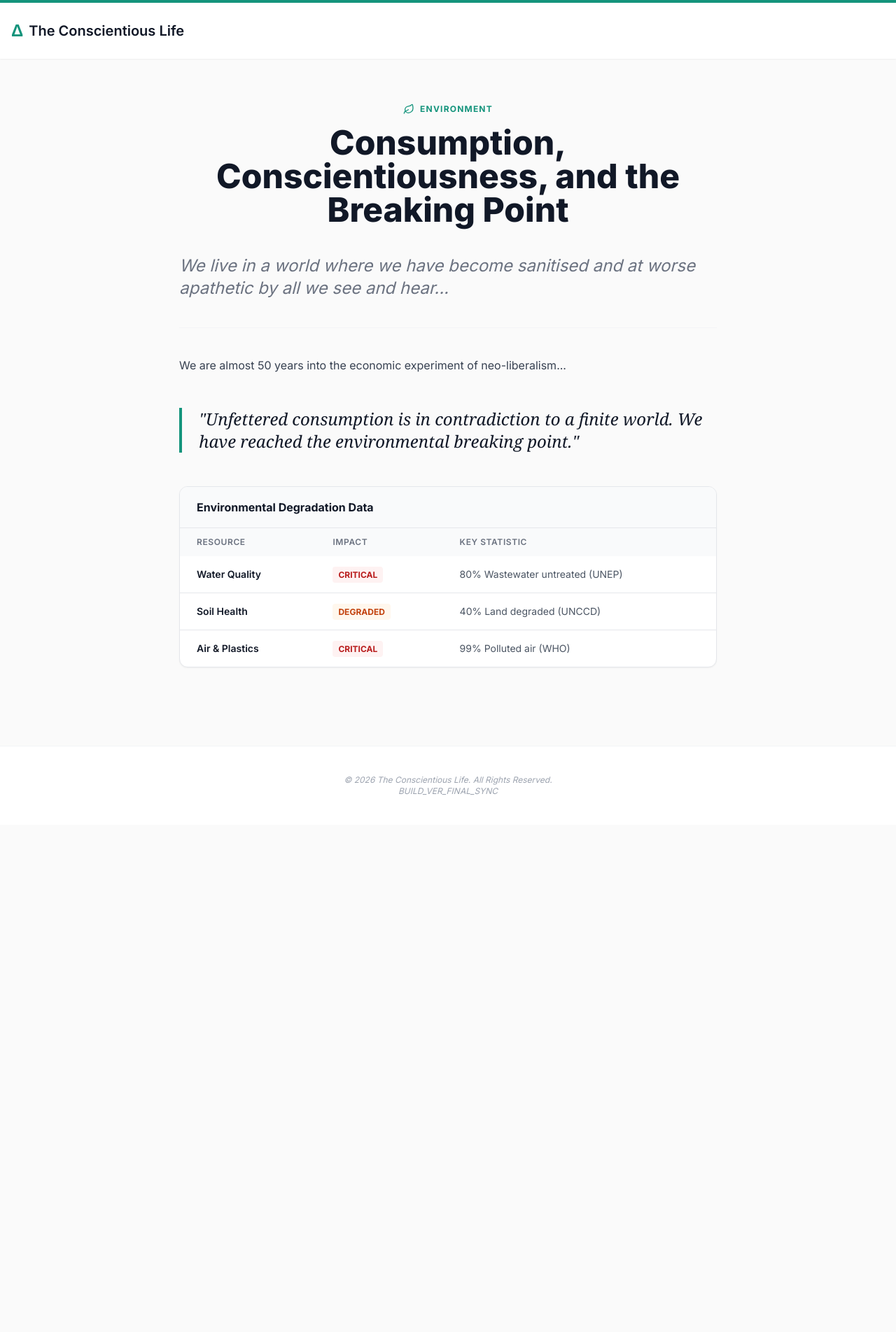
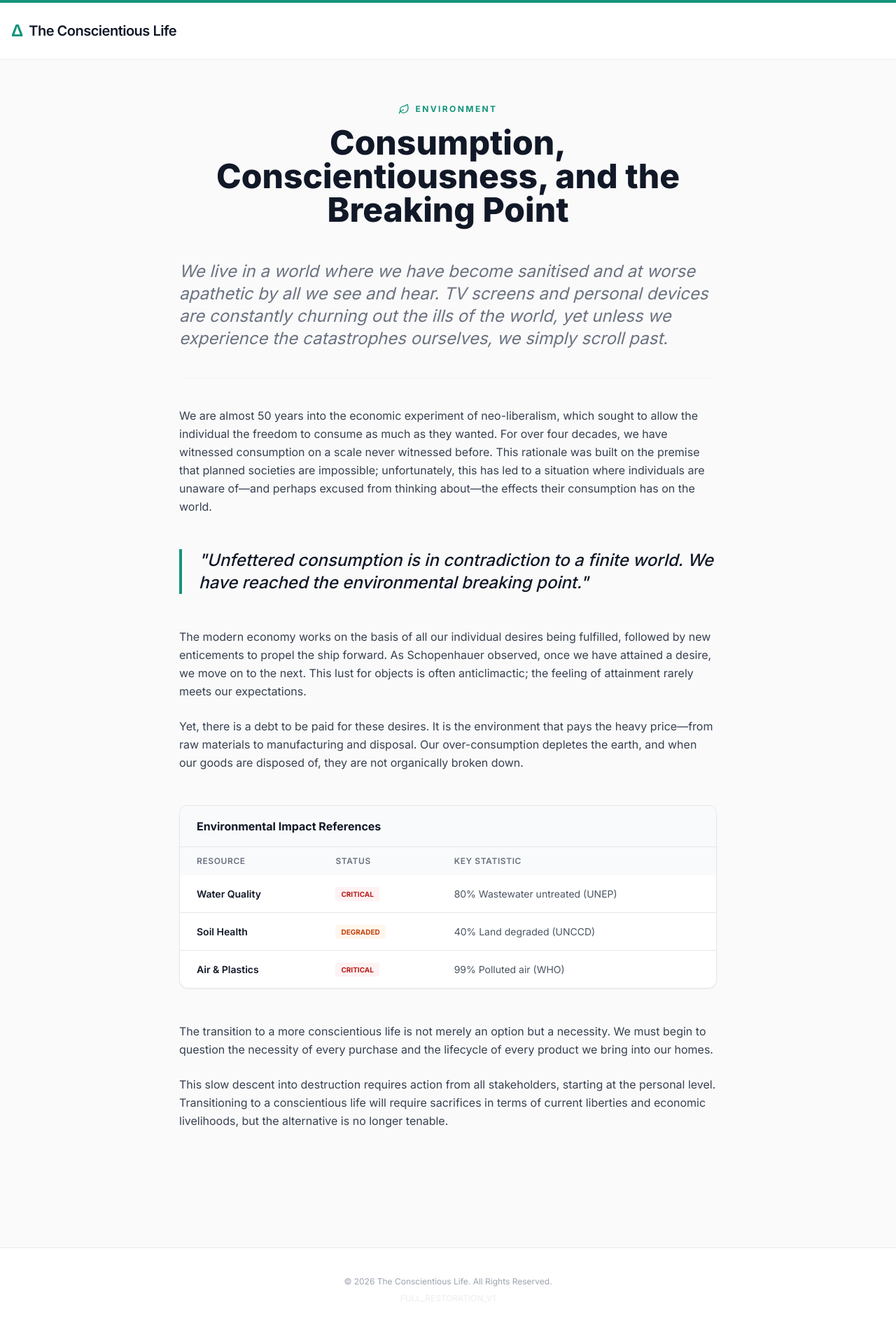
Before and after one commit to theconscientiouslife1-coder/TheCL, a Jekyll site: the page the_environment_main_article.html, which Jekyll copies as it is, in a window 1280 px wide. Shown: the whole page at 70% size. Built offline with Jekyll 4.4.1, drawn with Linux system fonts in a browser that asks for light colours; nearby versions of some CDN libraries; before the commit the page ends 1179 px from its top, so only the background shows below that.

Commit message:
Full Article and References Restoration

```diff
--- a/the_environment_main_article.html
+++ b/the_environment_main_article.html
@@ -3,11 +3,14 @@
 <head>
     <meta charset="UTF-8">
     <meta name="viewport" content="width=device-width, initial-scale=1.0">
-    <title>The Environment - The Conscientious Life</title>
+    <title>The Environment: Consumption & Neo-liberalism - The Conscientious Life</title>
     <script src="https://cdn.tailwindcss.com"></script>
     <script src="https://unpkg.com/lucide@latest"></script>
-    <link href="https://fonts.googleapis.com/css2?family=Inter:wght@400;600;700;800&display=swap" rel="stylesheet">
-    <style>body { font-family: 'Inter', sans-serif; }</style>
+    <link href="https://fonts.googleapis.com/css2?family=Inter:wght@400;500;600;700;800&display=swap" rel="stylesheet">
+    <style>
+        body { font-family: 'Inter', sans-serif; }
+        .prose blockquote { border-left-color: #14947c; font-style: italic; color: #111827; }
+    </style>
 </head>
 <body class="bg-neutral-50 text-gray-800 flex flex-col min-h-screen">
 
@@ -15,7 +18,7 @@
         <div class="container mx-auto px-4 py-4 md:py-6">
             <a href="/" class="flex items-center space-x-2 no-underline">
                 <span class="text-2xl font-bold text-[#14947c]">Δ</span>
-                <span class="text-lg md:text-xl font-semibold text-gray-900">The Conscientious Life</span>
+                <span class="text-lg md:text-xl font-semibold text-gray-900 tracking-tight">The Conscientious Life</span>
             </a>
         </div>
     </header>
@@ -23,64 +26,78 @@
     <main class="flex-grow container mx-auto px-4 py-10 md:py-16">
         <div class="max-w-3xl mx-auto">
             <article>
-                <header class="mb-10 text-center">
-                    <div class="flex justify-center items-center space-x-2 text-[#14947c] mb-4 uppercase tracking-widest text-xs font-bold">
+                <header class="mb-12 text-center">
+                    <div class="flex justify-center items-center space-x-2 text-[#14947c] mb-4 uppercase tracking-[0.2em] text-xs font-bold">
                         <i data-lucide="leaf" class="w-4 h-4"></i>
                         <span>Environment</span>
                     </div>
-                    <h1 class="text-3xl md:text-5xl font-extrabold text-gray-900 leading-tight mb-6">Consumption, Conscientiousness, and the Breaking Point</h1>
+                    <h1 class="text-3xl md:text-5xl font-extrabold text-gray-900 leading-tight mb-8">
+                        Consumption, Conscientiousness, and the Breaking Point
+                    </h1>
                 </header>
 
                 <div class="prose prose-lg max-w-none text-gray-700 leading-relaxed">
-                    <p class="text-xl md:text-2xl text-gray-500 italic mb-10 border-b border-gray-100 pb-10">We live in a world where we have become sanitised and at worse apathetic by all we see and hear...</p>
+                    <p class="text-xl md:text-2xl text-gray-500 italic mb-10 border-b border-gray-100 pb-10">
+                        We live in a world where we have become sanitised and at worse apathetic by all we see and hear. TV screens and personal devices are constantly churning out the ills of the world, yet unless we experience the catastrophes ourselves, we simply scroll past.
+                    </p>
 
-                    <p class="mb-6">We are almost 50 years into the economic experiment of neo-liberalism...</p>
+                    <p class="mb-6">We are almost 50 years into the economic experiment of neo-liberalism, which sought to allow the individual the freedom to consume as much as they wanted. For over four decades, we have witnessed consumption on a scale never witnessed before. This rationale was built on the premise that planned societies are impossible; unfortunately, this has led to a situation where individuals are unaware of—and perhaps excused from thinking about—the effects their consumption has on the world.</p>
 
-                    <blockquote class="border-l-4 border-[#14947c] pl-6 my-12 italic text-2xl text-gray-900 font-medium font-serif">
+                    <blockquote class="border-l-4 border-[#14947c] pl-6 my-12 italic text-2xl text-gray-900 font-medium">
                         "Unfettered consumption is in contradiction to a finite world. We have reached the environmental breaking point."
                     </blockquote>
 
+                    <p class="mb-6">The modern economy works on the basis of all our individual desires being fulfilled, followed by new enticements to propel the ship forward. As Schopenhauer observed, once we have attained a desire, we move on to the next. This lust for objects is often anticlimactic; the feeling of attainment rarely meets our expectations.</p>
+
+                    <p class="mb-6">Yet, there is a debt to be paid for these desires. It is the environment that pays the heavy price—from raw materials to manufacturing and disposal. Our over-consumption depletes the earth, and when our goods are disposed of, they are not organically broken down.</p>
+
                     <div class="my-12 overflow-hidden border border-gray-200 rounded-xl shadow-sm bg-white">
                         <div class="bg-gray-50 px-6 py-4 border-b border-gray-200">
-                            <h3 class="font-bold text-gray-900">Environmental Degradation Data</h3>
+                            <h3 class="font-bold text-gray-900">Environmental Impact References</h3>
                         </div>
                         <div class="overflow-x-auto">
                             <table class="w-full text-left">
                                 <thead class="bg-gray-50 text-gray-500 text-xs uppercase tracking-wider">
                                     <tr>
                                         <th class="px-6 py-3 font-semibold">Resource</th>
-                                        <th class="px-6 py-3 font-semibold">Impact</th>
+                                        <th class="px-6 py-3 font-semibold">Status</th>
                                         <th class="px-6 py-3 font-semibold">Key Statistic</th>
                                     </tr>
                                 </thead>
                                 <tbody class="divide-y divide-gray-200 text-sm">
                                     <tr>
                                         <td class="px-6 py-4 font-semibold text-gray-900">Water Quality</td>
-                                        <td class="px-6 py-4"><span class="px-2 py-1 bg-red-50 text-red-700 rounded text-xs font-bold uppercase">Critical</span></td>
+                                        <td class="px-6 py-4"><span class="px-2 py-1 bg-red-50 text-red-700 rounded text-[10px] font-bold uppercase">Critical</span></td>
                                         <td class="px-6 py-4 text-gray-600">80% Wastewater untreated (UNEP)</td>
                                     </tr>
                                     <tr>
                                         <td class="px-6 py-4 font-semibold text-gray-900">Soil Health</td>
-                                        <td class="px-6 py-4"><span class="px-2 py-1 bg-orange-50 text-orange-700 rounded text-xs font-bold uppercase">Degraded</span></td>
+                                        <td class="px-6 py-4"><span class="px-2 py-1 bg-orange-50 text-orange-700 rounded text-[10px] font-bold uppercase">Degraded</span></td>
                                         <td class="px-6 py-4 text-gray-600">40% Land degraded (UNCCD)</td>
                                     </tr>
                                     <tr>
                                         <td class="px-6 py-4 font-semibold text-gray-900">Air & Plastics</td>
-                                        <td class="px-6 py-4"><span class="px-2 py-1 bg-red-50 text-red-700 rounded text-xs font-bold uppercase">Critical</span></td>
+                                        <td class="px-6 py-4"><span class="px-2 py-1 bg-red-50 text-red-700 rounded text-[10px] font-bold uppercase">Critical</span></td>
                                         <td class="px-6 py-4 text-gray-600">99% Polluted air (WHO)</td>
                                     </tr>
                                 </tbody>
                             </table>
                         </div>
                     </div>
+
+                    <p class="mb-6">The transition to a more conscientious life is not merely an option but a necessity. We must begin to question the necessity of every purchase and the lifecycle of every product we bring into our homes.</p>
+
+                    <p class="mb-6">This slow descent into destruction requires action from all stakeholders, starting at the personal level. Transitioning to a conscientious life will require sacrifices in terms of current liberties and economic livelihoods, but the alternative is no longer tenable.</p>
                 </div>
             </article>
         </div>
     </main>
 
-    <footer class="bg-white border-t border-gray-100 py-10 text-center text-gray-400 text-xs italic">
-        <p>&copy; 2026 The Conscientious Life. All Rights Reserved.</p>
-        <p>BUILD_VER_FINAL_SYNC</p>
+    <footer class="bg-white border-t border-gray-200 py-10 mt-20">
+        <div class="text-center text-gray-400 text-xs">
+            <p>&copy; 2026 The Conscientious Life. All Rights Reserved.</p>
+            <p class="mt-2 opacity-20">FULL_RESTORATION_V1</p>
+        </div>
     </footer>
 
     <script>lucide.createIcons();</script>
```
